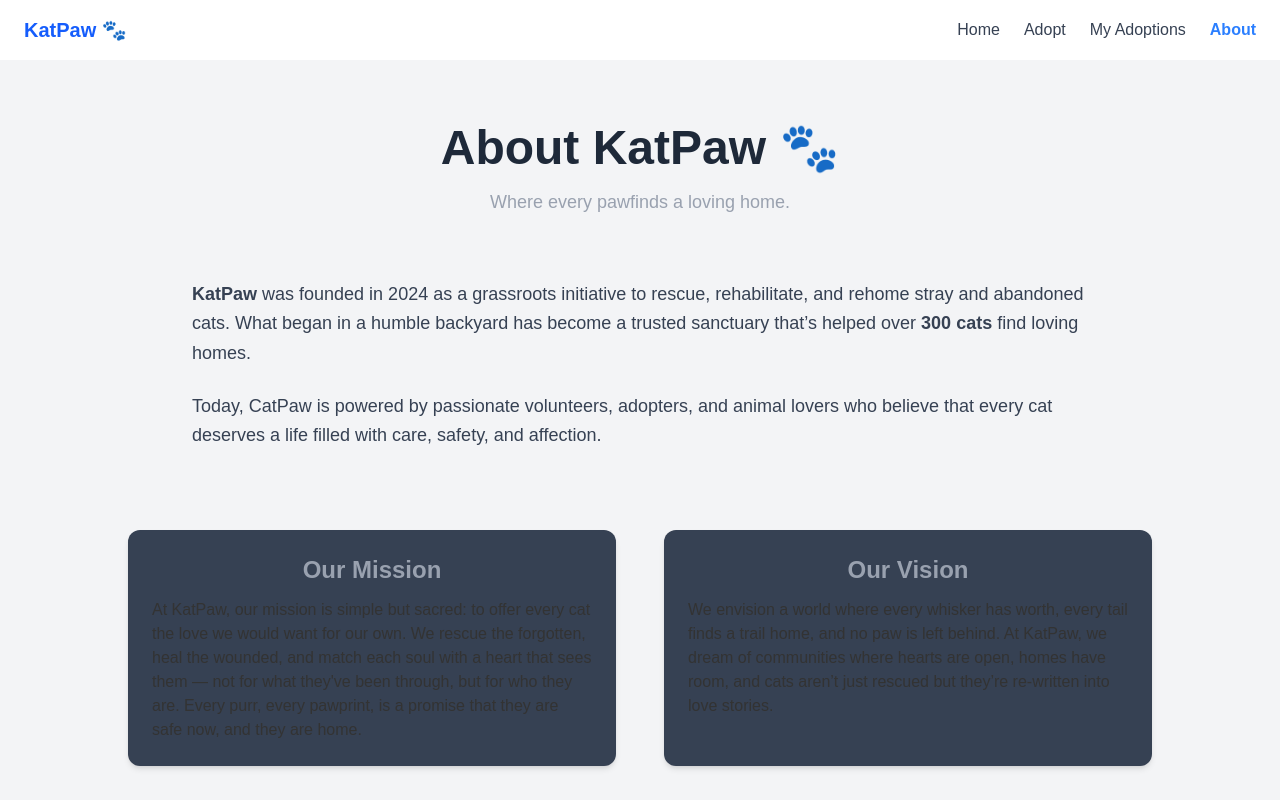
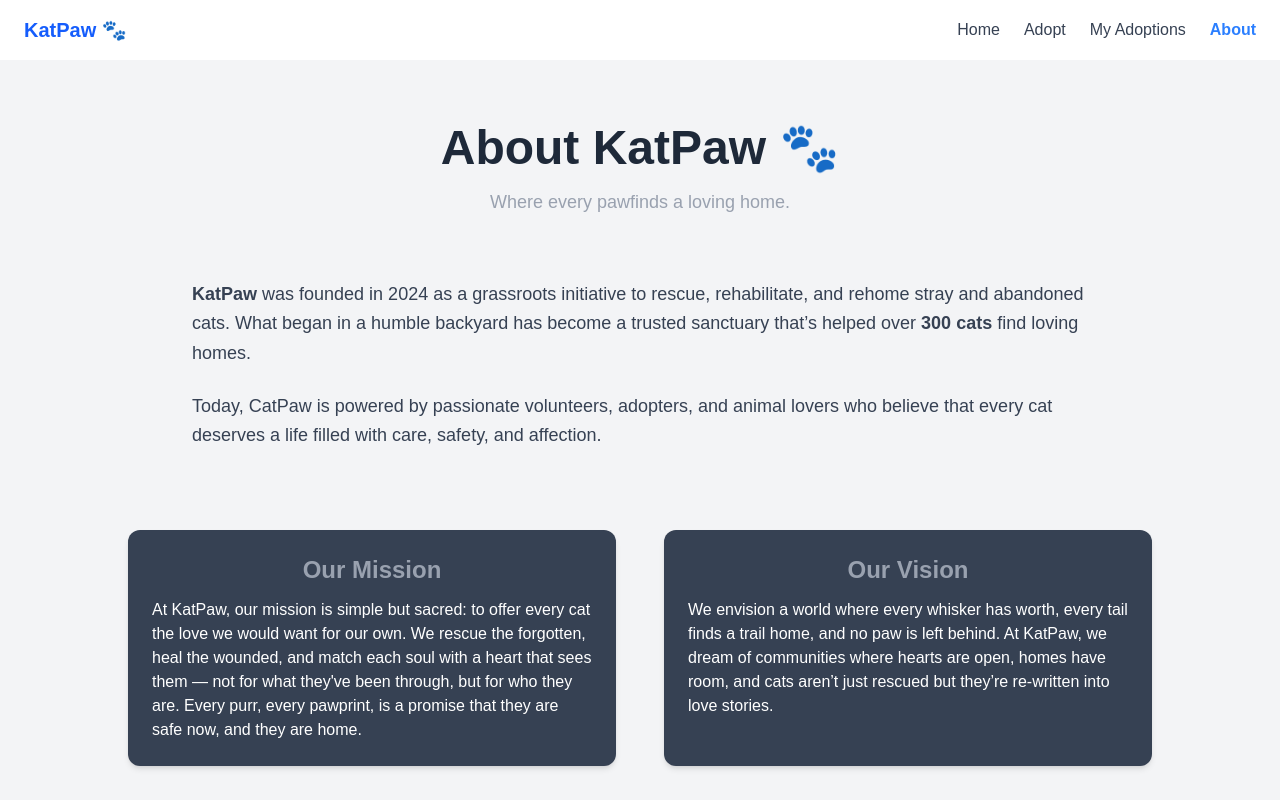
Before and after one commit to briancheruiyot11/katpaw, a Next.js app: page /about in a window 1280 px wide. Shown: the top 800 px of the page. Built offline with nearby package versions, Linux system fonts and the light colour scheme.

Commit message:
Update AboutPage component to apply text color styling for mission and vision paragraphs

```diff
--- a/src/app/about/page.jsx
+++ b/src/app/about/page.jsx
@@ -33,7 +33,7 @@ export default function AboutPage() {
           <h2 className="text-2xl text-gray-400 font-semibold mb-3 text-center">
             Our Mission
           </h2>
-          <p>
+          <p className="text-white">
             At KatPaw, our mission is simple but sacred: to offer every cat the
             love we would want for our own. We rescue the forgotten, heal the
             wounded, and match each soul with a heart that sees them — not for
@@ -45,7 +45,7 @@ export default function AboutPage() {
           <h2 className="text-2xl text-gray-400 font-semibold mb-3 text-center">
             Our Vision
           </h2>
-          <p>
+          <p className="text-white">
             We envision a world where every whisker has worth, every tail finds
             a trail home, and no paw is left behind. At KatPaw, we dream of
             communities where hearts are open, homes have room, and cats aren’t
```
